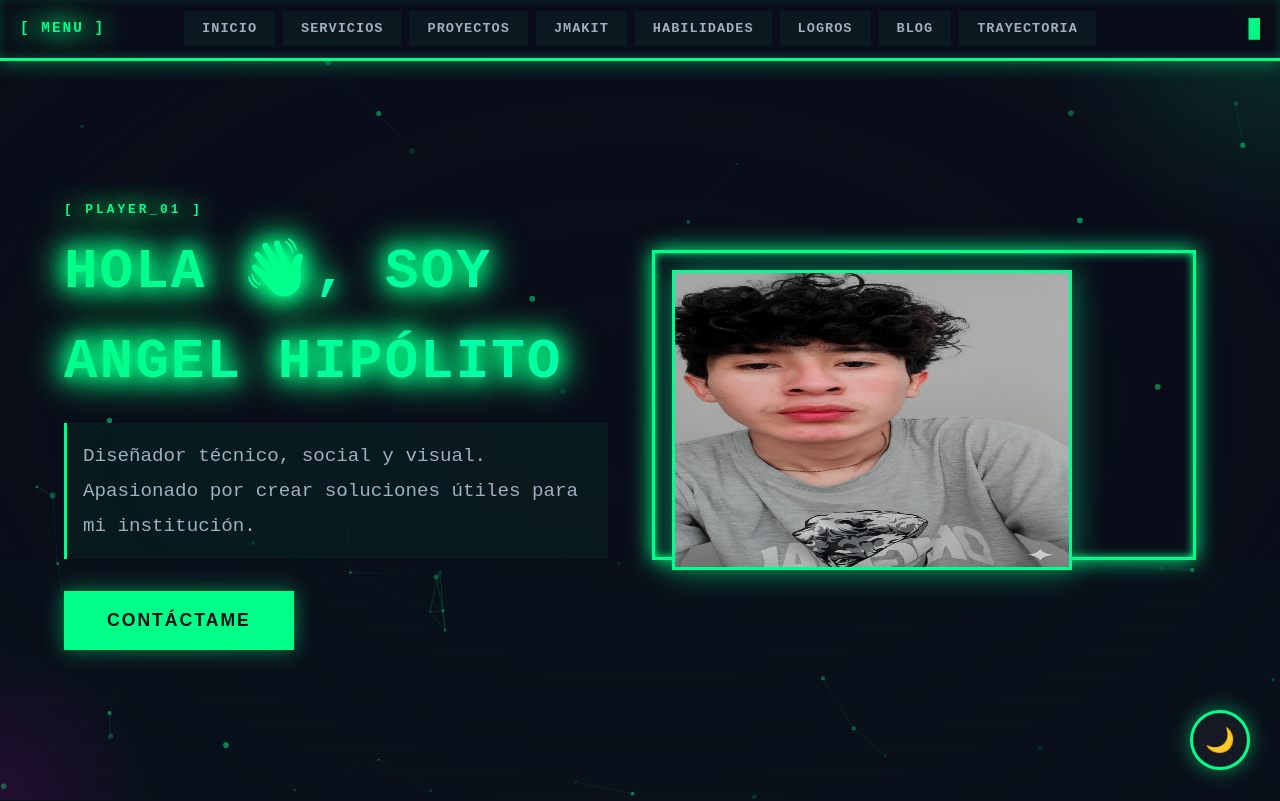
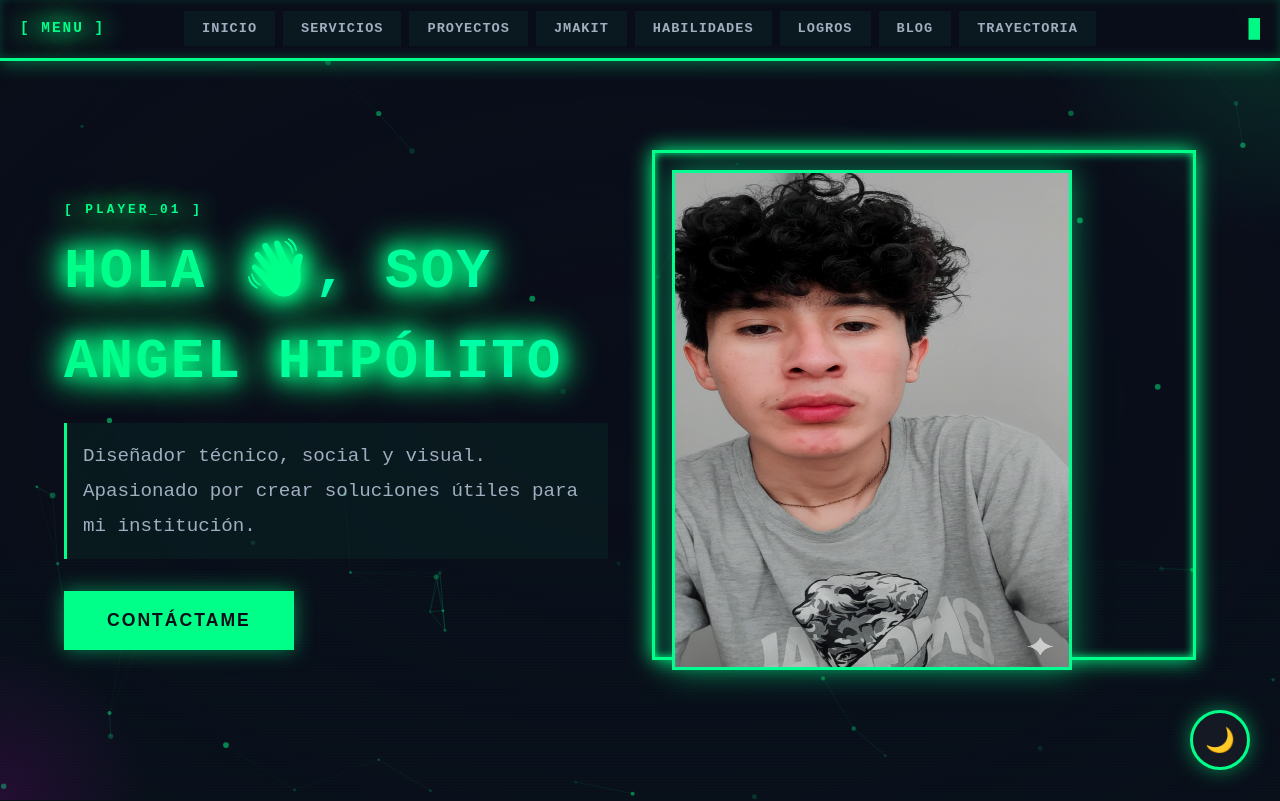
Before and after one commit to strikeangl/mi_portafolio, a plain HTML site: page index.html in a window 1280 px wide. Shown: the top 801 px of the page. Drawn offline with Linux system fonts and the light colour scheme; animation ran at ten frames a second.

Commit message:
nuevo cambios

```diff
--- a/index.html
+++ b/index.html
@@ -791,7 +791,7 @@
         <button id="contactBtn">Contáctame</button>
       </div>
       <div class="image-section">
-        <img src="static/img/angel.png" alt="Foto de Angel Hipólito" width="200" height="300">
+        <img src="static/img/angel.png" alt="Foto de Angel Hipólito" width="200" height="500">
       </div>
     </div>
   </header>
```
